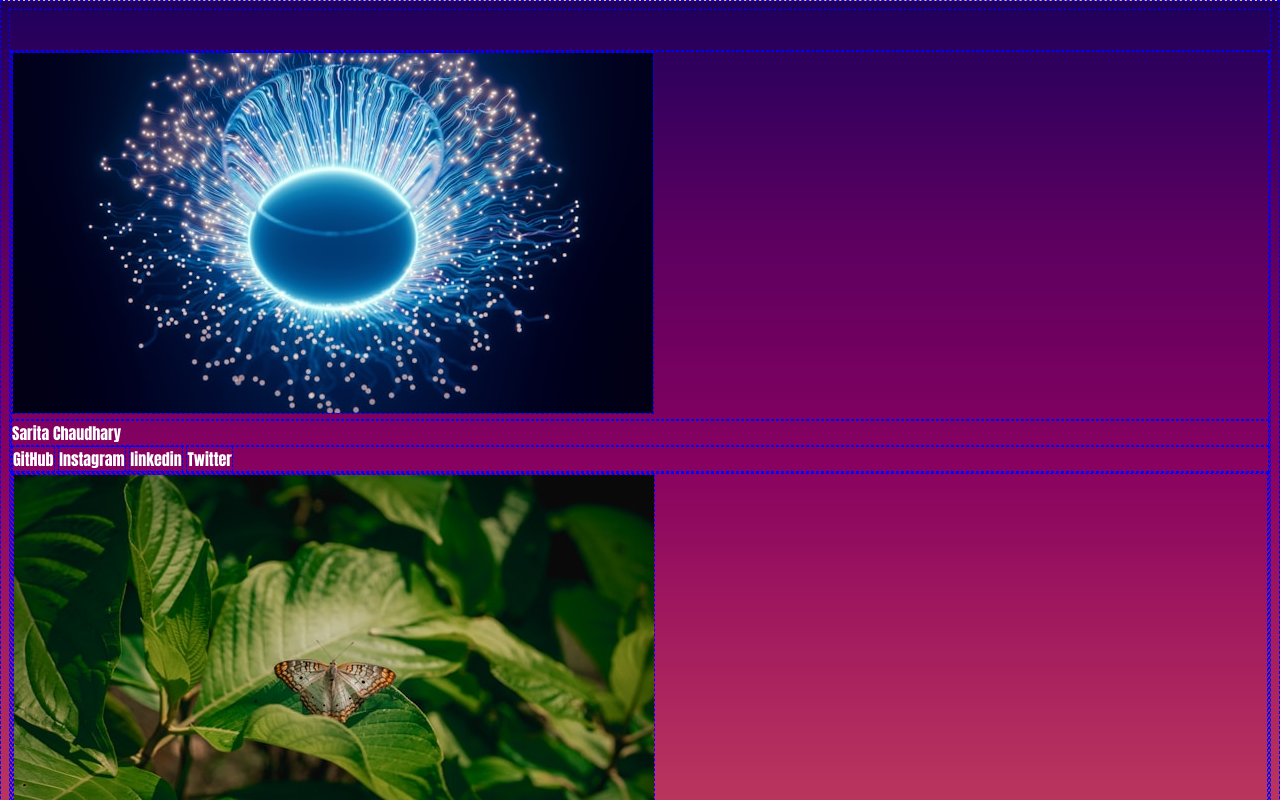
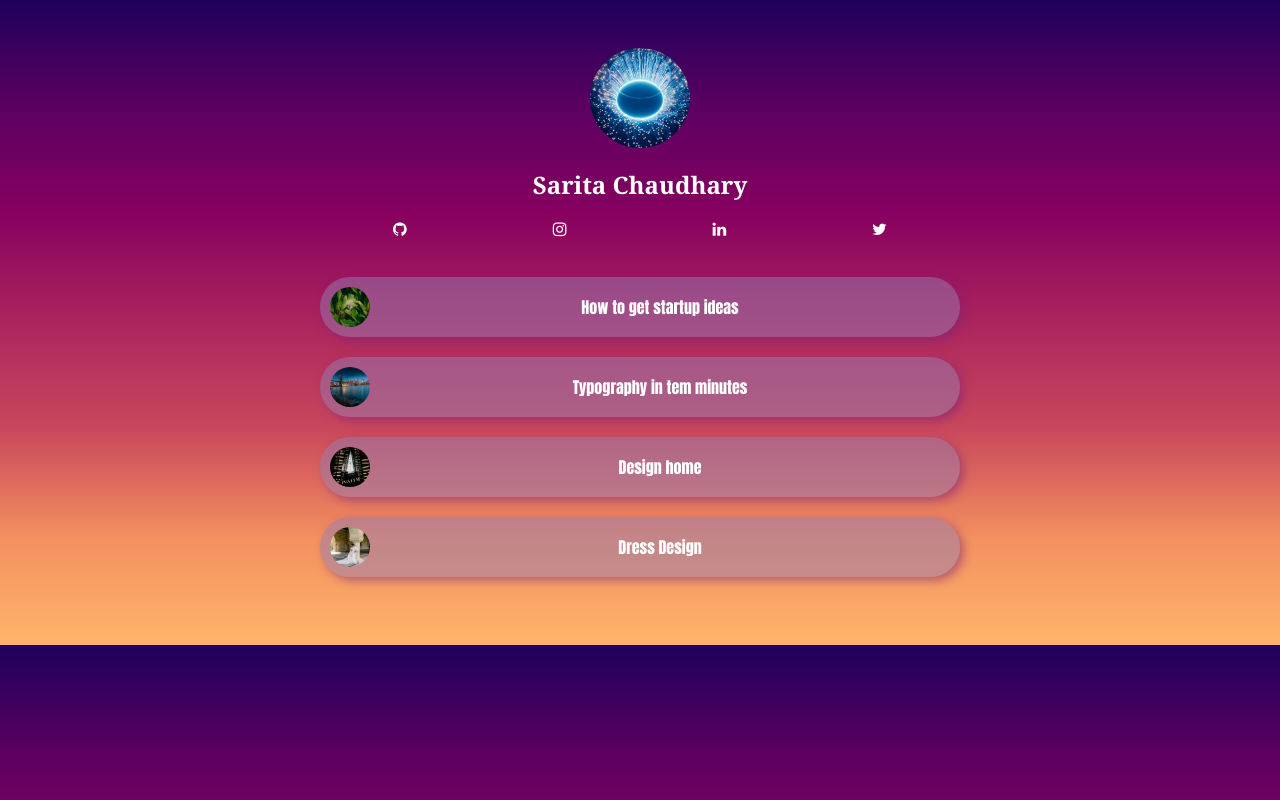
Before and after one commit to SChaudhary2020/link-in-bio, a plain HTML site: page index.html in a window 1280 px wide. Shown: the top 800 px of the page. Drawn offline with Linux system fonts and the light colour scheme.

Commit message:
My first website

```diff
--- a/css/styles.css
+++ b/css/styles.css
@@ -1,55 +1,89 @@
-* {
-  border: 1px blue dashed;
-}
+/* * {
+  border: 1px red dashed;
+} */
 
 body {
   padding-top: 40px;
   padding-bottom: 40px;
   min-height: 100%;
-  color: rgba(255, 255, 255, 1.0);
-  font-family: Impact, Haettenschweiler, 'Arial Narrow Bold', sans-serif;
-  background: linear-gradient(180deg, #1F005c,#5b0060, #870160, #ac255e, #ca485c, #F39060, #FFb56b );
+  box-sizing: border-box;
+  color: rgba(255, 255, 255, 1);
+  font-family: Impact, Haettenschweiler, "Arial Narrow Bold", sans-serif;
+  background: linear-gradient(
+    180deg,
+    #1f005c,
+    #5b0060,
+    #870160,
+    #ac255e,
+    #ca485c,
+    #f39060,
+    #ffb56b
+  );
+}
+.main-container {
+  max-width: 640px;
+  margin: auto;
+}
+.image-row {
+  width: 100px;
+  height: 100px;
+  margin-top: 20px;
+  margin-bottom: 20px;
+  border-radius: 1000px;
+  text-align: center;
+  display: block;
+  margin: auto;
+  object-fit: cover;
+}
+img {
+  overflow-clip-margin: content-box;
+  overflow: clip;
+  text-align: center;
+  width: 40px;
+  height: 40px;
+  border-radius: 50%;
+}
+.universe-img {
+  width: 100px;
+  height: 100px;
+  object-fit: cover;
+  border-radius: 1000px;
+  font-size: 15px;
+  text-align: center;
+}
+.name-row {
+  margin-top: 20px;
+  margin-bottom: 20px;
+  text-align: center;
+  font-family: Georgia, "Times New Roman", Times, serif;
+  font-size: 24px;
+  font-weight: 900;
+}
+.social-icons-row {
+  margin-bottom: 40px;
+  display: inline-block;
+  display: flex;
+  justify-content: space-around;
 }
 a {
-  color:rgba(255, 255, 255, 1.0);
+  color: rgba(255, 255, 255, 1);
   text-decoration: none;
+  display: flex;
+  margin: 0 5px;
+  justify-content: space-around;
 }
-/* .item {
+
+.item {
   background-color: rgba(149, 125, 175, 0.5);
+  margin-top: 15px;
   margin-bottom: 20px;
   display: flex;
   align-items: center;
   border-radius: 1000px;
   padding-top: 5px;
-  padding-right: 53px;
+  padding: 10px;
   box-shadow: 4px 4px 10px 0px rgba(122, 32, 122, 0.5);
-
 }
-.image-row {
-  width: 128px;
-  height: 128px;
-  object-fit: cover;
-  border-radius: 80px;
-}
-.main-container {
-  max-width: 40px;
+.link-text {
   margin: auto;
 }
-.image-row {
-  margin-bottom: 20px;
-  text-align: center;
-
-}
-.name-row {
-  margin-bottom: 40px;
-  text-align: center;
-  font-family: Georgia, 'Times New Roman', Times, serif;
-  font-size: 24px;
-  font-weight: 900;
-
-}
-.social-icons-row {
-  margin-bottom: 30px;
-  display: flex;
-  justify-content: space-around;
-} */
--- a/index.html
+++ b/index.html
@@ -1,37 +1,82 @@
 <!DOCTYPE html>
 <html>
   <head>
-    <meta charset="UTF-8">
+    <meta charset="UTF-8" />
+    <meta name="viewport" content="width=device-width" , initial-scale="1.0" />
+    <link href="css/styles.css" rel="stylesheet" />
+    <link
+      rel="stylesheet"
+      href="https://cdnjs.cloudflare.com/ajax/libs/font-awesome/4.7.0/css/font-awesome.min.css"
+    />
     <title>Moon and Stars</title>
-    <link href="css/styles.css" rel="stylesheet">
-
   </head>
   <body>
     <div class="main-container">
       <div class="image-row">
-        <img src="/images/Profile pic.jpg" alt="moon-stars">
+        <img
+          class="universe-img"
+          src="images/Profile_pic.jpg"
+          alt="moon-stars"
+        />
       </div>
 
-      <div class="name-row">
-        Sarita Chaudhary
-      </div>
+      <div class="name-row">Sarita Chaudhary</div>
 
-      <div class="Social-icons-row">
-        <a href="https/github.com/Sarita" target="_blank">GitHub</a>
-        <a href="https://www.Instagram.com/Sarita" target="_blank">Instagram</a>
-        <a href="https://www.linkedin.com/Sarita" target="_blank">linkedin</a>
-        <a href="https://www.twitter.com/Sarita" target="_blank">Twitter</a>
+      <div class="social-icons-row">
+        <div>
+          <a href="https://www.github.com" target="_blank"
+            ><i class="fa fa-github" aria-hidden="true"></i
+          ></a>
+        </div>
+
+        <div>
+          <a href="https://www.instagram.com" target="_blank"
+            ><i class="fa fa-instagram" aria-hidden="true"></i
+          ></a>
+        </div>
+        <div>
+          <a href="https://www.linkedIn.com" target="_blank"
+            ><i class="fa fa-linkedin" aria-hidden="true"></i
+          ></a>
+        </div>
+        <div>
+          <a href="https:github.com" target="_blank"
+            ><i class="fa fa-twitter" aria-hidden="true"></i
+          ></a>
+        </div>
       </div>
 
       <div class="links-row">
         <div class="item">
-          <img src="images/Butterfly.jpg">
-          <a href="https://paulgraham.com/startupideas.html">How to get startup ideas</a>
+          <img src="images/Butterfly.jpg" />
+          <a class="link-text" href="https://paulgraham.com/startupideas.html"
+            >How to get startup ideas</a
+          >
         </div>
 
         <div class="item">
-          <img src="images/London bridge.jpg">
-          <a href="https://practicaltypography.com/typograpy-in-ten-minutes.html" target="_blank">Typography in tem minutes</a>
+          <img src="images/London_bridge.jpg" />
+          <a
+            class="link-text"
+            href="https://practicaltypography.com/typograpy-in-ten-minutes.html"
+            target="_blank"
+            >Typography in tem minutes</a
+          >
+        </div>
+        <div class="item">
+          <img src="images/Design_of_building.jpg" />
+          <a
+            class="link-text"
+            href="https://home.by.me/discover-homebyme/"
+            target="_blank"
+            >Design home</a
+          >
+        </div>
+        <div class="item">
+          <img src="images/Dress_design.jpg" />
+          <a class="link-text" href="https://tailornova.com/" target="_blank"
+            >Dress Design</a
+          >
         </div>
       </div>
     </div>
```
Also changed, not shown: images/Design_of_building.jpg (renamed from images/Design of building.jpg), images/Dress_design.jpg (renamed from images/Dress design.jpg), images/London_bridge.jpg (renamed from images/London bridge.jpg), images/Profile_pic.jpg (renamed from images/Profile pic.jpg).
